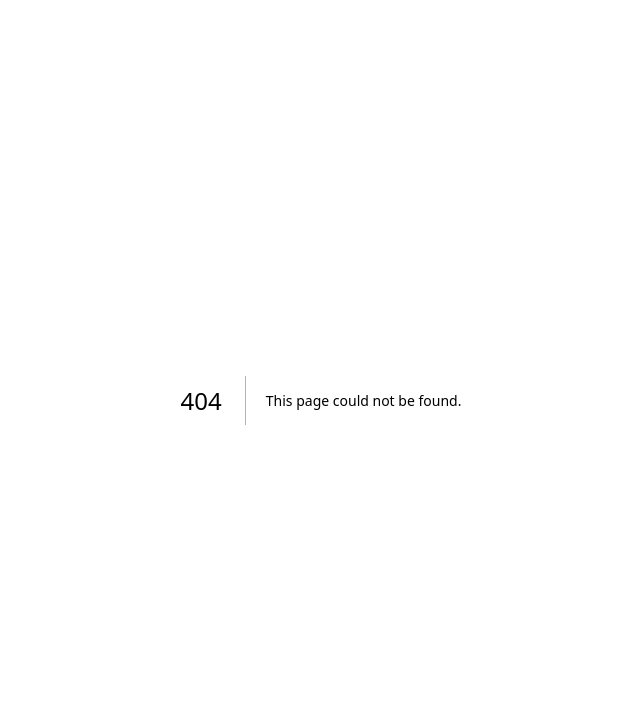
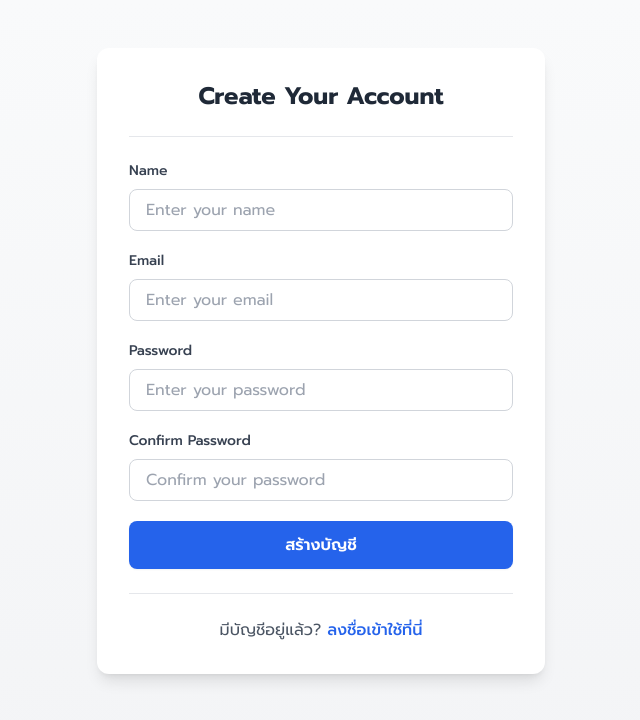
Before and after one commit to farlos3/Weather-friendly, a Next.js app: page /Auth/signup in a window 1280 px wide. Before the commit this address had no page. Shown: the top 720 px of the page, without its empty margins (319-959 px from the left). Built offline with nearby package versions, Linux system fonts and the light colour scheme.

Commit message:
Already Sign-up and Hash But It's not use with Loging

```diff
--- a/app/Backend/registerPage/login/page.jsx
+++ b/app/Auth/login/page.jsx
@@ -3,6 +3,7 @@
 import Link from "next/link";
 
 export default function RegisterPage() {
+
   return (
     <div className="flex justify-center items-center h-screen">
       <div className="bg-white p-8 rounded shadow-md w-80">
--- a/app/Backend/registerPage/signup/page.jsx
+++ b/app/Auth/signup/page.jsx
@@ -1,7 +1,51 @@
-import React from 'react';
+'use client'
+
+import React, { useState } from 'react';
 import Link from 'next/link';
 
 export default function RegisterPage(){
+
+  const [ name, setName ] = useState('');
+  const [ email, setEmail ] = useState('');
+  const [ password, setPassword ] = useState('');
+  const [ confirmPassword, setConfirmPassword ] = useState('');
+  const [ error, setError ] = useState('');
+
+  async function handleSubmit(event){
+    event.preventDefault();
+
+    if (password != confirmPassword){
+      setError("Password do not match!");
+    }
+
+    if (!name || !email || !password || !confirmPassword){
+      setError("Please complete all inputs!");
+    }
+
+    try {
+      const res = await fetch("http://localhost:3000/api/auth/signup", {
+        method: "POST",
+        headers: {
+          "Content-Type": "application/json"
+        },
+        body: JSON.stringify({
+          name, email, password
+        })
+      })
+
+      if (res.ok) {
+        const form = event.target;
+        setError("");
+        form.reset();
+      } else {
+        console.log("User registration failed.")
+      }
+
+    } catch(error) {
+      console.log("Error during registration: ", error);
+    }
+  }
+
   return (
     <div className="min-h-screen bg-gradient-to-b from-gray-50 to-gray-100">
       <div className="container mx-auto px-4 py-12">
@@ -10,7 +54,12 @@ export default function RegisterPage(){
             Create Your Account
           </h3>
           <hr className="mb-6 border-gray-200" />
-          <form className="space-y-5">
+          <form className="space-y-5" onSubmit={handleSubmit}>
+
+            {error && (
+              <div className='bg-red-500 border border-red-600 rounded-lg px-3 p-2 flex items-center space-x-3 text-white'>{error}</div>
+            )}
+
             <div className="space-y-2">
               <label
                 htmlFor="name"
@@ -18,7 +67,7 @@ export default function RegisterPage(){
               >
                 Name
               </label>
-              <input
+              <input onChange={(event => setName(event.target.value))}
                 id="name"
                 className="w-full px-4 py-2 border border-gray-300 rounded-lg focus:outline-none focus:ring-2 focus:ring-blue-500 focus:border-transparent transition-all placeholder:text-gray-400"
                 type="text"
@@ -33,7 +82,7 @@ export default function RegisterPage(){
               >
                 Email
               </label>
-              <input
+              <input onChange={(event => setEmail(event.target.value))}
                 id="email"
                 className="w-full px-4 py-2 border border-gray-300 rounded-lg focus:outline-none focus:ring-2 focus:ring-blue-500 focus:border-transparent transition-all placeholder:text-gray-400"
                 type="email"
@@ -48,7 +97,7 @@ export default function RegisterPage(){
               >
                 Password
               </label>
-              <input
+              <input onChange={(event => setPassword(event.target.value))}
                 id="password"
                 className="w-full px-4 py-2 border border-gray-300 rounded-lg focus:outline-none focus:ring-2 focus:ring-blue-500 focus:border-transparent transition-all placeholder:text-gray-400"
                 type="password"
@@ -63,7 +112,7 @@ export default function RegisterPage(){
               >
                 Confirm Password
               </label>
-              <input
+              <input onChange={(event => setConfirmPassword(event.target.value))}
                 id="confirm-password"
                 className="w-full px-4 py-2 border border-gray-300 rounded-lg focus:outline-none focus:ring-2 focus:ring-blue-500 focus:border-transparent transition-all placeholder:text-gray-400"
                 type="password"
--- /dev/null
+++ b/app/api/auth/signup/route.js
@@ -0,0 +1,26 @@
+import { NextResponse } from "next/server";
+import { connectMongoDB } from "@/lib/mongodb";
+import User from "@/app/models/user";
+import bcryptjs from 'bcryptjs';
+
+export async function POST(request) {
+    try {
+        const { name, email, password } = await request.json();
+        const modifiedPassword = '123' + password + "456";
+        const salt = await bcryptjs.genSalt(10);
+        const hashedPassword = await bcryptjs.hash(password, salt);
+
+        await connectMongoDB();
+        await User.create(({ name, email, password: hashedPassword }));
+
+        console.log('Name: ', name);
+        console.log('Email: ', email);
+        console.log('Password: ', hashedPassword);
+
+        return NextResponse.json({ message: "User registered."}, { status: 201 });
+
+    } catch(error) {
+        console.log("Error during registration:", error);
+        return NextResponse.json({ message: "An error occurred during registration. Please try again."}, { status: 500 });
+    }
+}
--- a/app/components/RegisterButton.jsx
+++ b/app/components/RegisterButton.jsx
@@ -6,11 +6,11 @@ export default function RegisterButton() {
   const router = useRouter();
 
   const handleLogin = () => {
-    router.push("/Backend/registerPage/login");
+    router.push("/Auth/login");
   };
 
   const handleSignup = () => {
-    router.push("/Backend/registerPage/signup");
+    router.push("/Auth/signup");
   };
 
   return (
--- /dev/null
+++ b/app/models/user.js
@@ -0,0 +1,27 @@
+import mongoose, { Schema } from "mongoose";
+
+const userSchema = new Schema(
+    {
+        name: {
+            type: String,
+            required: true,
+        },
+        email: {
+            type: String,
+            required: true
+        },
+        password: {
+            type: String,
+            required: true
+        },
+        role: {
+            type: String,
+            required: false,
+            default: "user"
+        }
+    },
+    { timestamps: true }
+)
+
+const User = mongoose.models.User || mongoose.model("User", userSchema);
+export default User;
--- /dev/null
+++ b/lib/mongodb.js
@@ -0,0 +1,12 @@
+import mongoose from "mongoose";
+
+export const connectMongoDB = async () => {
+    try {
+
+        await mongoose.connect(process.env.MONGODB_URI);
+        console.log("Connected to MongoDB");
+
+    } catch(error) {
+        console.log("Error connecting to MongoDB: ", error);
+    }
+}
--- a/package.json
+++ b/package.json
@@ -9,7 +9,9 @@
     "lint": "next lint"
   },
   "dependencies": {
+    "bcrypt": "^5.1.1",
     "bcryptjs": "^2.4.3",
+    "mongodb": "^6.10.0",
     "mongoose": "^8.8.1",
     "next": "^15.0.3",
     "react": "19.0.0-rc-66855b96-20241106",
```
Also changed, not shown: app/api/auth/login/route.js (added), 1 other file (tests, documents, lock files or other folders).
